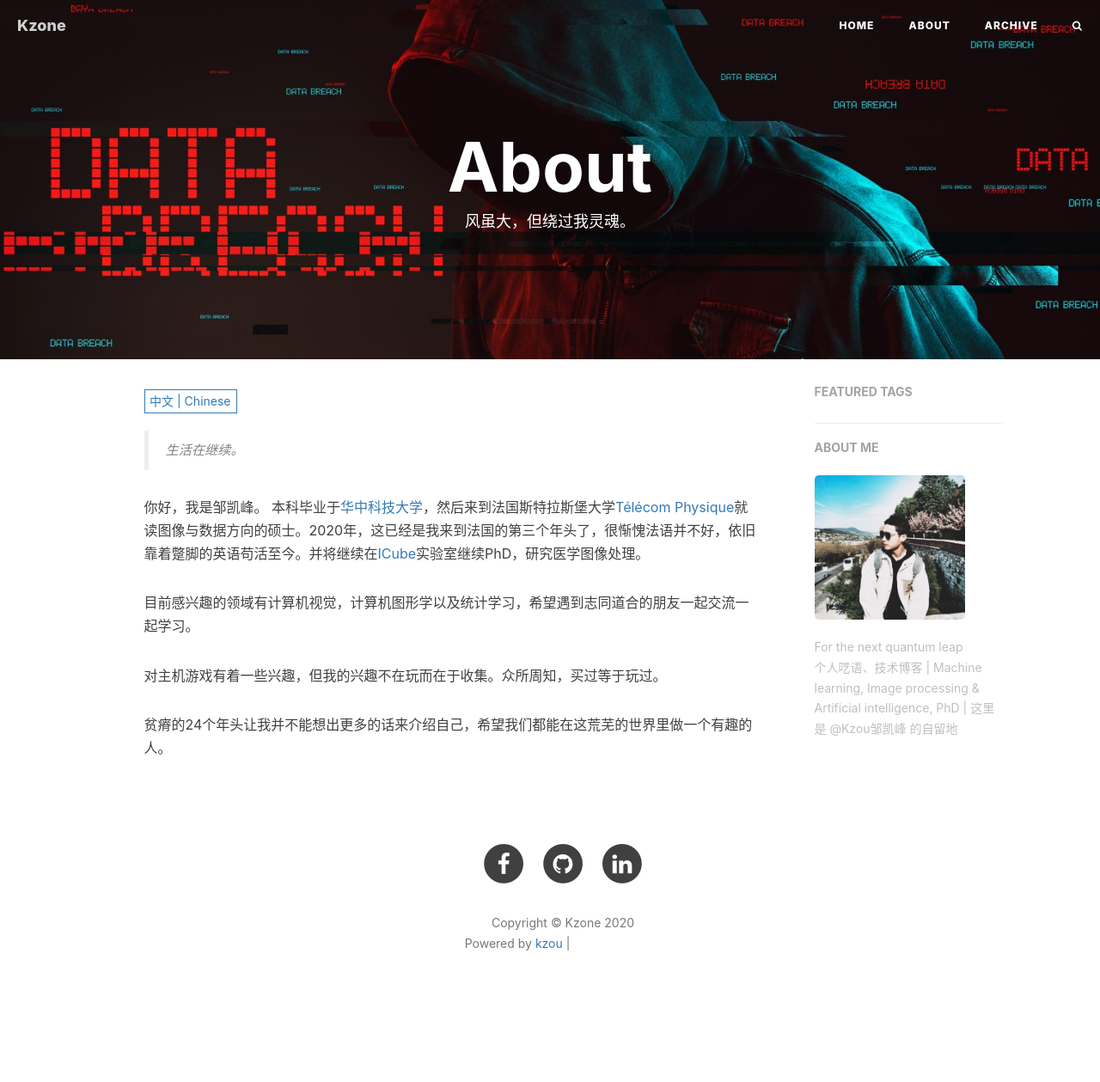
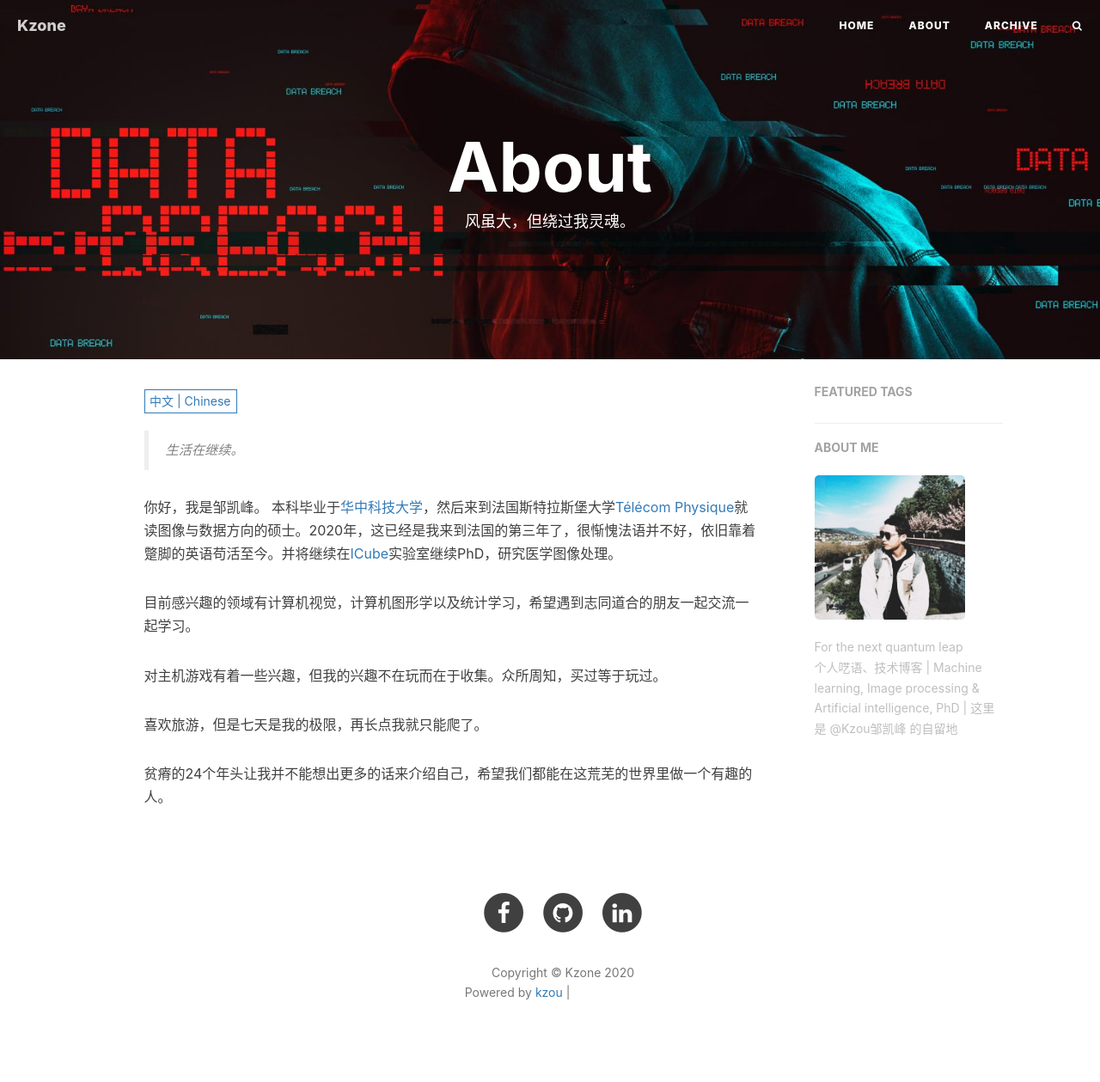
Before and after one commit to ZOUKaifeng/zoukaifeng.github.io, a Jekyll site: the page built from about.html, in a window 1280 px wide. Shown: the whole page at 86% size. Built offline with Jekyll 4.4.1, drawn with Linux system fonts in a browser that asks for light colours; nearby versions of some CDN libraries; comment, search, counter and statistics services are not loaded; before the commit the page ends 1202 px from its top, so only the background shows below that; grey boxes are pictures that could not be loaded.

Commit message:
Add files via upload

```diff
--- a/_includes/about/zh.md
+++ b/_includes/about/zh.md
@@ -1,9 +1,11 @@
 > 生活在继续。
 
-你好，我是邹凯峰。 本科毕业于[华中科技大学](https://www.hust.edu.cn/)，然后来到法国斯特拉斯堡大学[Télécom Physique](http://www.telecom-physique.fr/)就读图像与数据方向的硕士。2020年，这已经是我来到法国的第三个年头了，很惭愧法语并不好，依旧靠着蹩脚的英语苟活至今。并将继续在[ICube](https://icube.unistra.fr/)实验室继续PhD，研究医学图像处理。
+你好，我是邹凯峰。 本科毕业于[华中科技大学](https://www.hust.edu.cn/)，然后来到法国斯特拉斯堡大学[Télécom Physique](http://www.telecom-physique.fr/)就读图像与数据方向的硕士。2020年，这已经是我来到法国的第三年了，很惭愧法语并不好，依旧靠着蹩脚的英语苟活至今。并将继续在[ICube](https://icube.unistra.fr/)实验室继续PhD，研究医学图像处理。
 
 目前感兴趣的领域有计算机视觉，计算机图形学以及统计学习，希望遇到志同道合的朋友一起交流一起学习。
 
 对主机游戏有着一些兴趣，但我的兴趣不在玩而在于收集。众所周知，买过等于玩过。
 
+喜欢旅游，但是七天是我的极限，再长点我就只能爬了。
+
 贫瘠的24个年头让我并不能想出更多的话来介绍自己，希望我们都能在这荒芜的世界里做一个有趣的人。
```
